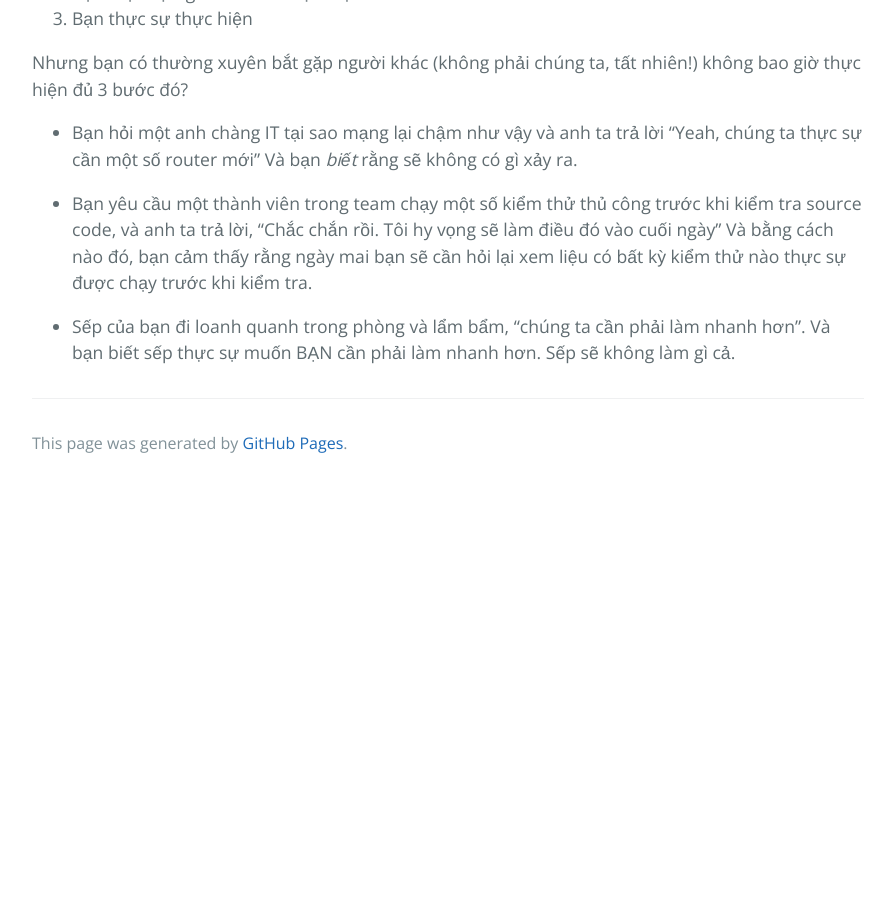
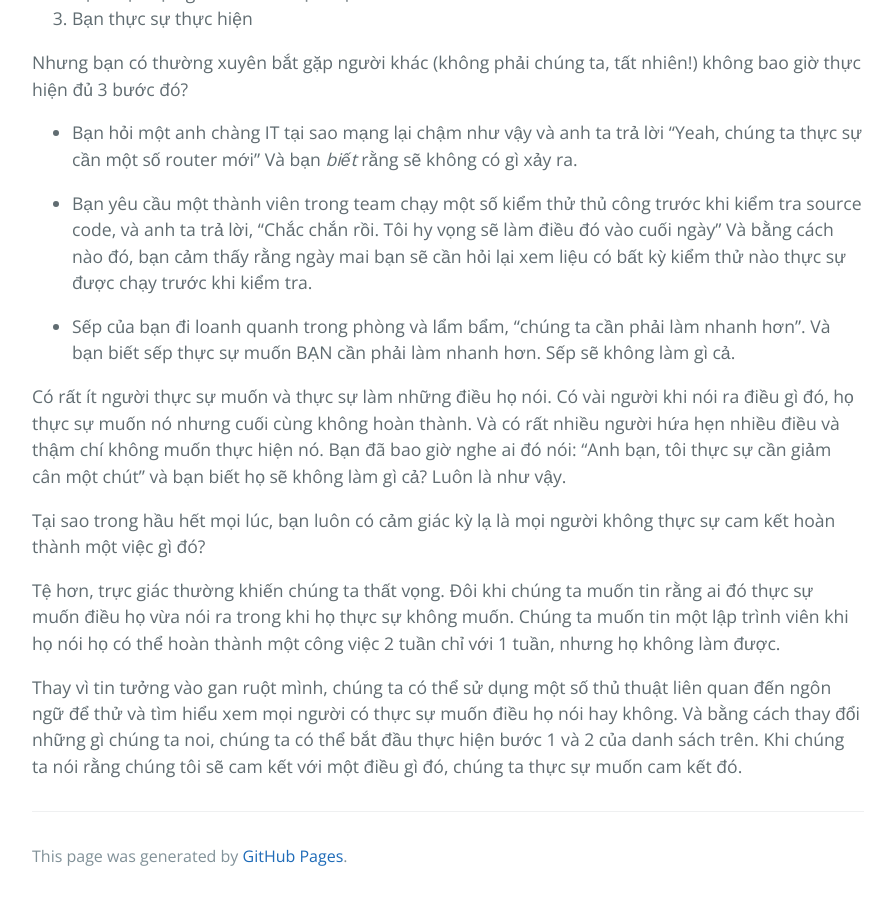
Before and after one commit to HaiBV/haibv.github.io, a Jekyll site: the page built from clean-coder/chapter-3-saying-yes.md, in a window 1280 px wide and 900 px high, scrolled down 1783 px. Shown: the whole window, without its empty margins (192-1085 px from the left). Built offline with Jekyll 4.4.1, drawn with Linux system fonts in a browser that asks for light colours; our own code applies the rules of GitHub Pages for plain Markdown files; before the commit the page ends 2270 px from its top, so only the background shows below that.

Commit message:
Book - The Clean Coder - Chapter 3 - Saying Yes

```diff
--- a/clean-coder/chapter-3-saying-yes.md
+++ b/clean-coder/chapter-3-saying-yes.md
@@ -43,3 +43,11 @@ Nhưng bạn có thường xuyên bắt gặp người khác (không phải chú
 - Bạn yêu cầu một thành viên trong team chạy một số kiểm thử thủ công trước khi kiểm tra source code, và anh ta trả lời, "Chắc chắn rồi. Tôi hy vọng sẽ làm điều đó vào cuối ngày" Và bằng cách nào đó, bạn cảm thấy rằng ngày mai bạn sẽ cần hỏi lại xem liệu có bất kỳ kiểm thử nào thực sự được chạy trước khi kiểm tra.
 
 - Sếp của bạn đi loanh quanh trong phòng và lẩm bẩm, "chúng ta cần phải làm nhanh hơn". Và bạn biết sếp thực sự muốn BẠN cần phải làm nhanh hơn. Sếp sẽ không làm gì cả.
+
+Có rất ít người thực sự muốn và thực sự làm những điều họ nói. Có vài người khi nói ra điều gì đó, họ thực sự muốn nó nhưng cuối cùng không hoàn thành. Và có rất nhiều người hứa hẹn nhiều điều và thậm chí không muốn thực hiện nó. Bạn đã bao giờ nghe ai đó nói: "Anh bạn, tôi thực sự cần giảm cân một chút" và bạn biết họ sẽ không làm gì cả? Luôn là như vậy.
+
+Tại sao trong hầu hết mọi lúc, bạn luôn có cảm giác kỳ lạ là mọi người không thực sự cam kết hoàn thành một việc gì đó?
+
+Tệ hơn, trực giác thường khiến chúng ta thất vọng. Đôi khi chúng ta muốn tin rằng ai đó thực sự muốn điều họ vừa nói ra trong khi họ thực sự không muốn. Chúng ta muốn tin một lập trình viên khi họ nói họ có thể hoàn thành một công việc 2 tuần chỉ với 1 tuần, nhưng họ không làm được.
+
+Thay vì tin tưởng vào gan ruột mình, chúng ta có thể sử dụng một số thủ thuật liên quan đến ngôn ngữ để thử và tìm hiểu xem mọi người có thực sự muốn điều họ nói hay không. Và bằng cách thay đổi những gì chúng ta noi, chúng ta có thể bắt đầu thực hiện bước 1 và 2 của danh sách trên. Khi chúng ta nói rằng chúng tôi sẽ cam kết với một điều gì đó, chúng ta thực sự muốn cam kết đó.
```
